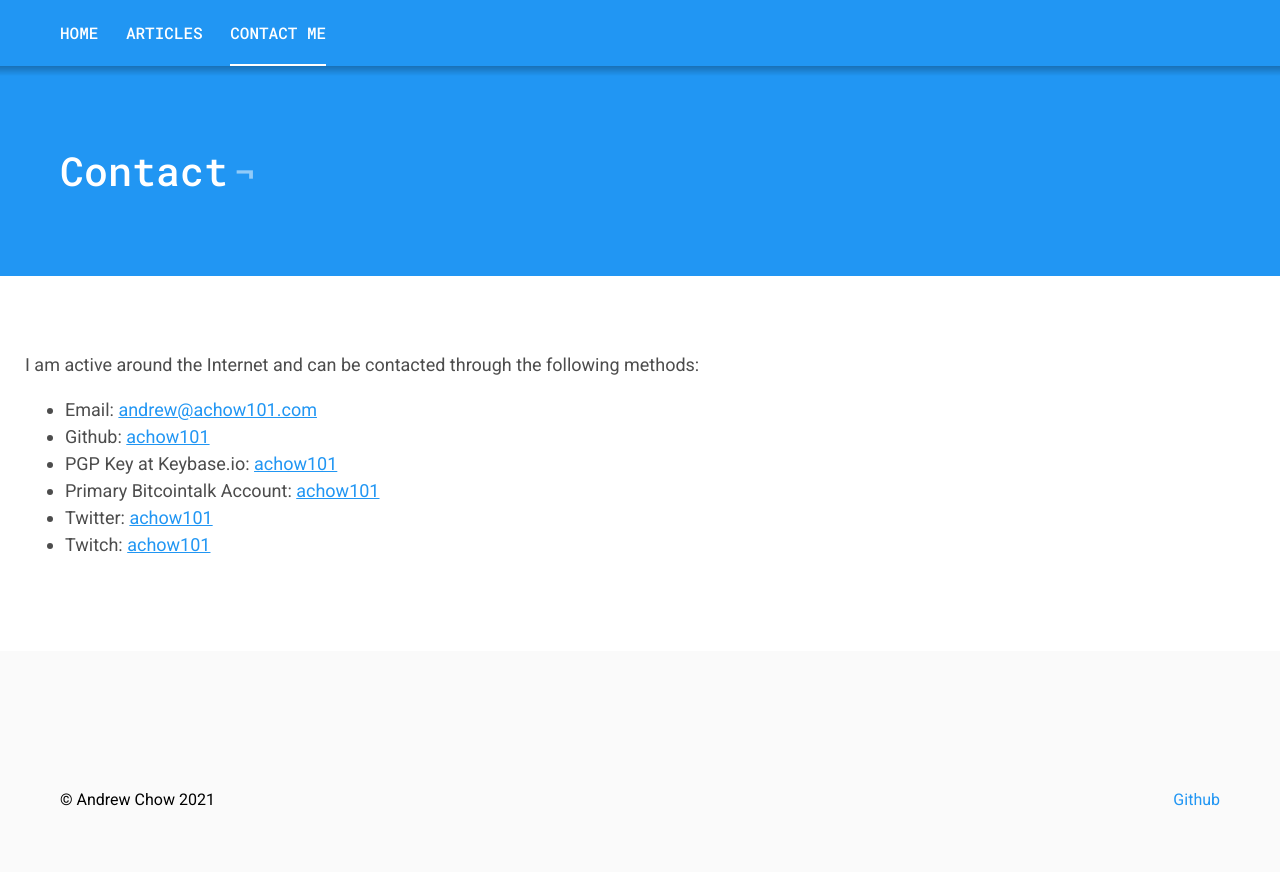
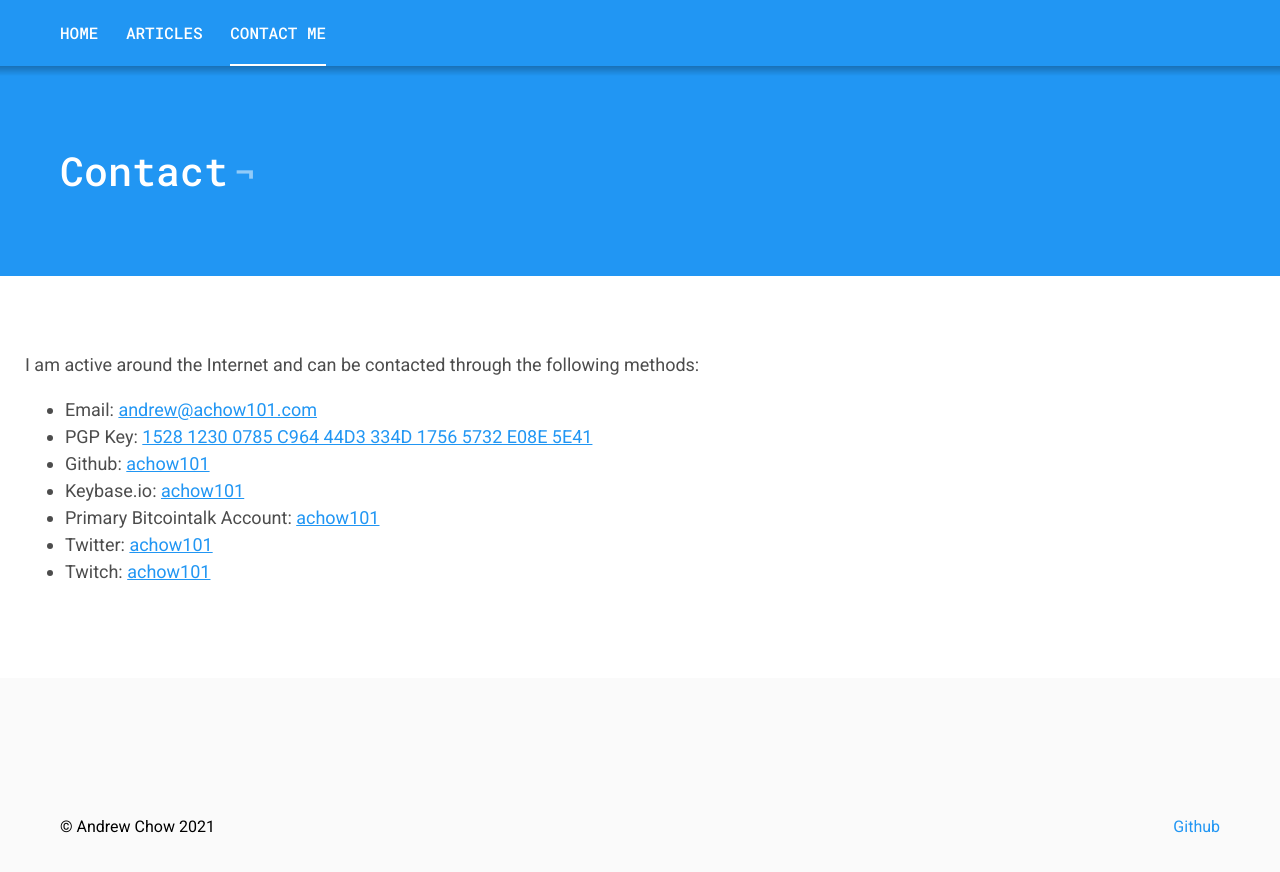
Before and after one commit to achow101/achow101.github.io, a Jekyll site: the page built from _pages/contact.md, in a window 1280 px wide and 978 px high. Shown: the top 872 px of the window. Built offline with Jekyll 4.4.1, drawn with Linux system fonts in a browser that asks for light colours.

Commit message:
Link pgp key directly

```diff
--- a/_pages/contact.md
+++ b/_pages/contact.md
@@ -6,8 +6,9 @@ permalink: /contact/
 I am active around the Internet and can be contacted through the following methods:
 
 - Email: [andrew@achow101.com](mailto:andrew@achow101.com)
+- PGP Key: [1528 1230 0785 C964 44D3  334D 1756 5732 E08E 5E41](https://achow101.com/achow101.pgp)
 - Github: [achow101](https://github.com/achow101)
-- PGP Key at Keybase.io: [achow101](https://keybase.io/achow101)
+- Keybase.io: [achow101](https://keybase.io/achow101)
 - Primary Bitcointalk Account: [achow101](https://bitcointalk.org/index.php?action=profile;u=290195)
 - Twitter: [achow101](https://twitter.com/achow101)
 - Twitch: [achow101](https://www.twitch.tv/achow101/)
```
